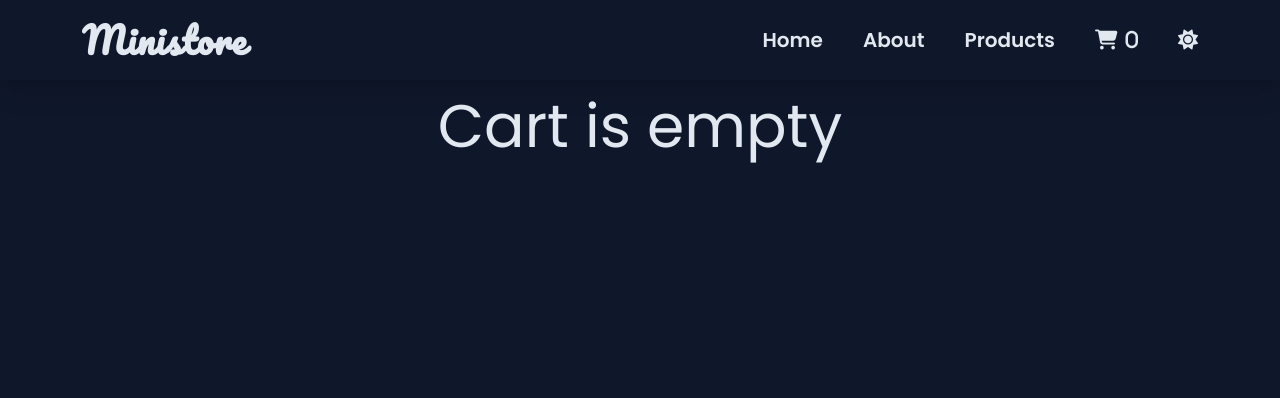
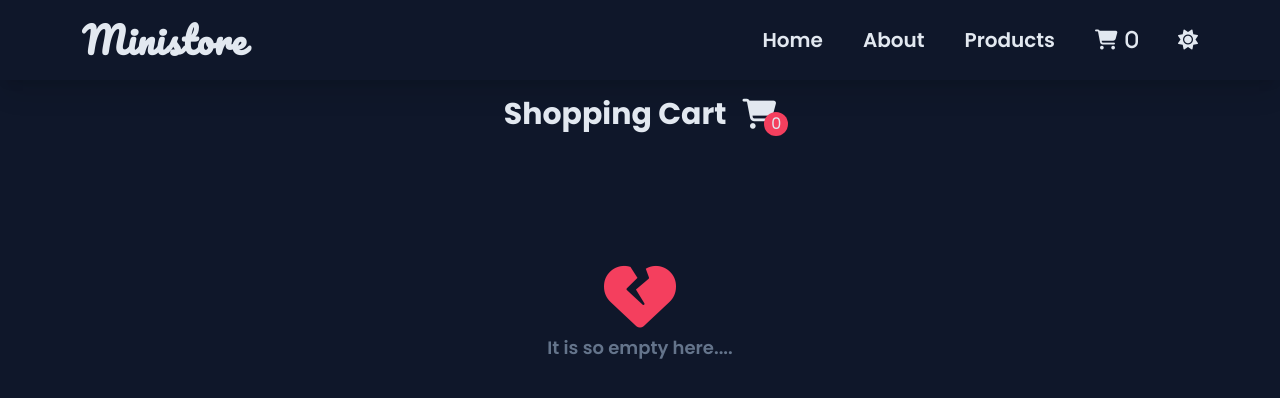
Before and after one commit to GautamRaj-12/ministore, a React (Vite) app: page /cart in a window 1280 px wide. Shown: the top 398 px of the page. Built offline with nearby package versions, Linux system fonts and the light colour scheme.

Commit message:
Add cart total feature

```diff
--- a/src/components/Cart/Cart.jsx
+++ b/src/components/Cart/Cart.jsx
@@ -3,12 +3,28 @@ import { Link } from "react-router-dom";
 
 const Cart = () => {
   const cartItems = useSelector((store) => store.cart.items);
+  const totalPrice = cartItems.reduce((total, item) => total + item.price, 0);
   return (
     <>
+      <div className="flex items-center justify-center gap-4 mt-4">
+        <h2 className="text-3xl font-bold text-center">Shopping Cart</h2>
+        <div className="relative">
+          <i className="text-3xl fa-solid fa-cart-shopping"></i>
+          <span className="absolute flex items-center justify-center w-6 h-6 rounded-full -right-3 text-md top-4 bg-rose-500">
+            <p>{cartItems.length}</p>
+          </span>
+        </div>
+      </div>
+
       {cartItems.length <= 0 ? (
-        <div className="mt-4 text-6xl text-center">Cart is empty</div>
+        <div className="mt-32 text-center text-7xl text-rose-500">
+          <i className="fa-solid fa-heart-crack"></i>
+          <p className="text-lg font-semibold text-slate-500">
+            It is so empty here....
+          </p>
+        </div>
       ) : (
-        <div className="mt-4 w-[90%] mx-auto">
+        <div className="mt-8 w-[50%] mx-auto bg-slate-800 p-5">
           {cartItems.map((item) => (
             <div key={item.id} className="flex justify-between mb-2">
               <Link to={`/product/${item.id}`}>
@@ -17,6 +33,15 @@ const Cart = () => {
               <p>{item.price}</p>
             </div>
           ))}
+          <div className="flex justify-between border-t-2 total">
+            <p className="">Total</p>
+            <p className="">{totalPrice}</p>
+          </div>
+          <div className="flex justify-center mt-5">
+            <button className="flex justify-center p-2 rounded w-30 bg-rose-500/90">
+              Checkout
+            </button>
+          </div>
         </div>
       )}
     </>
```
